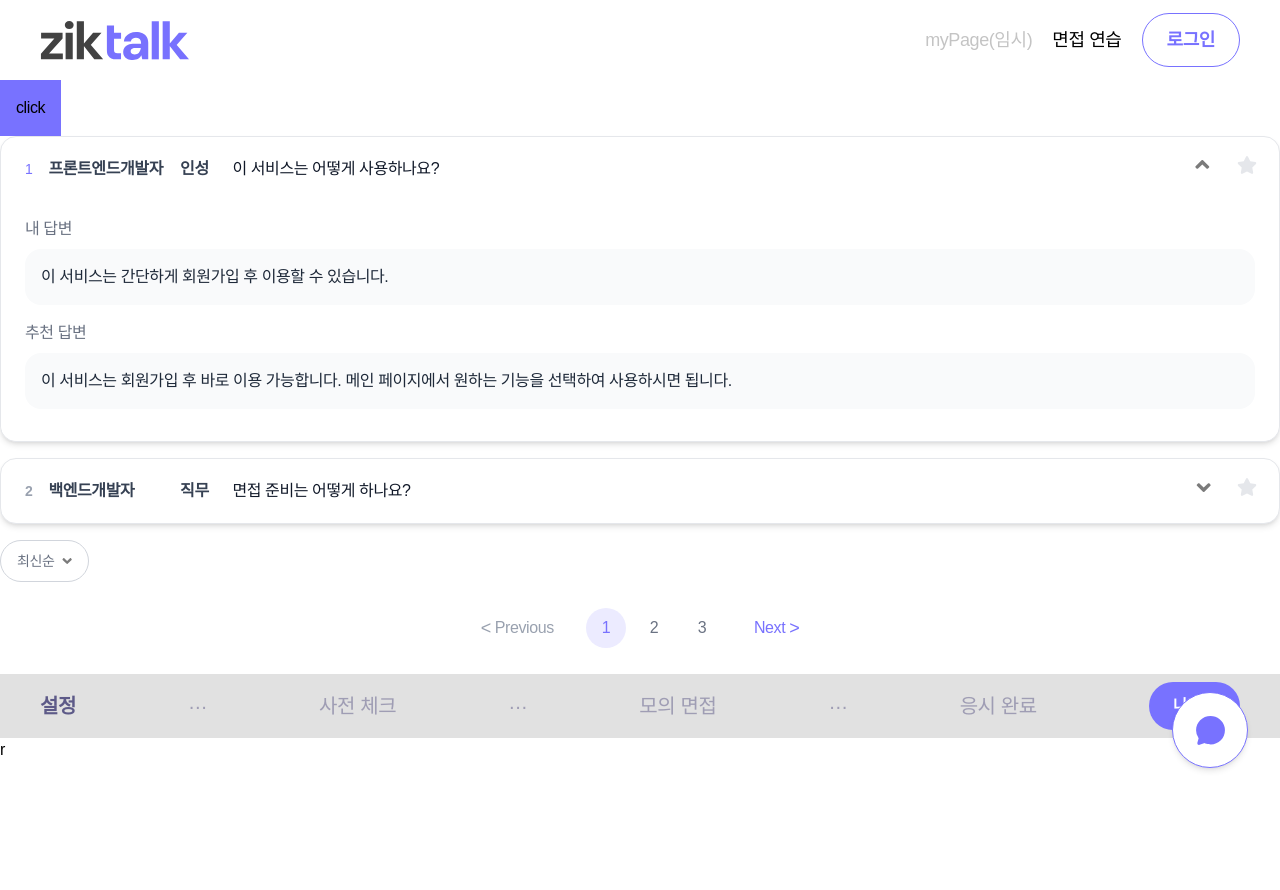
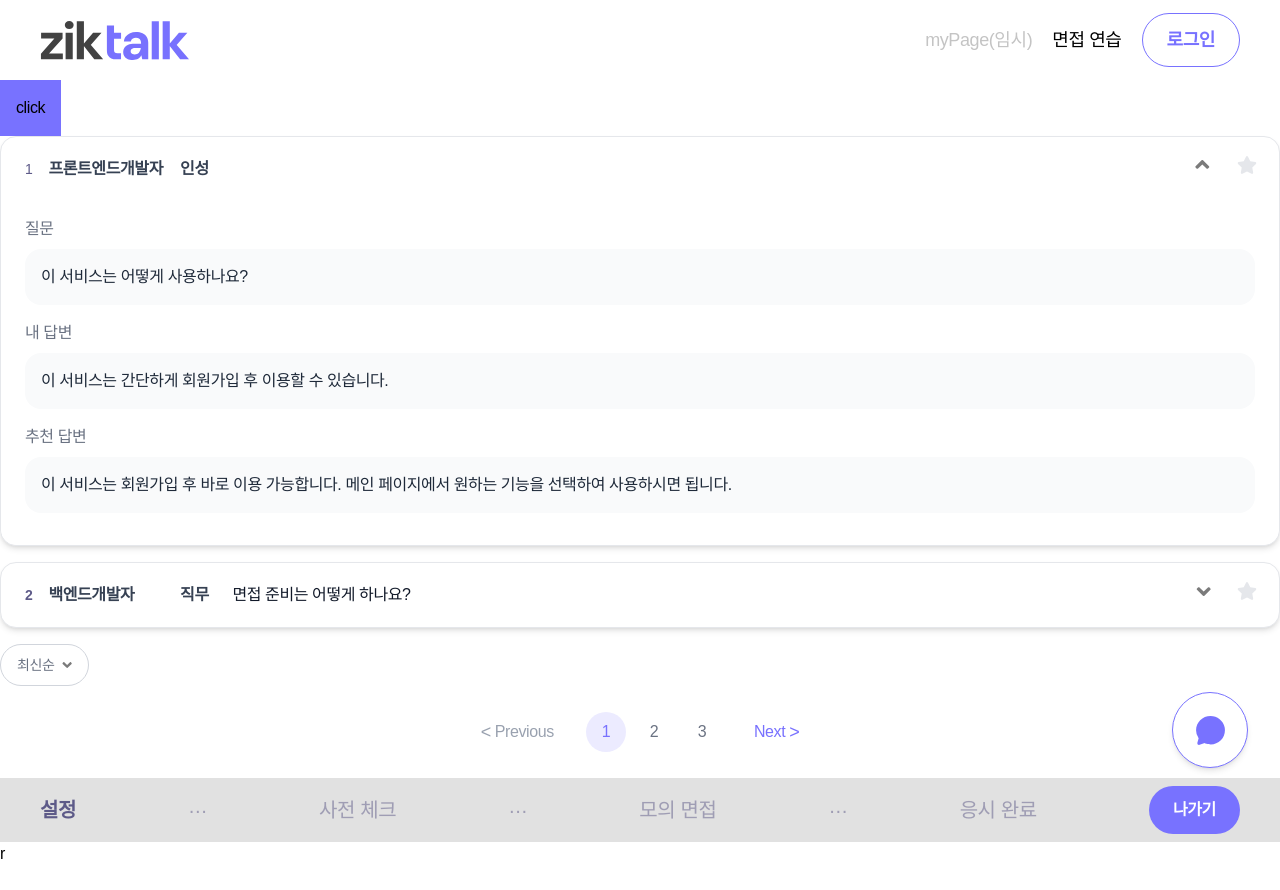
Before and after one commit to ko9612/ZikTalk, a React (Vite) app in the folder client/: page /test in a window 1280 px wide. Both pictures are taken after a click on the element 640 px from the left and 169 px from the top of the page. Shown: the top 890 px of the page. Built offline with nearby package versions, Linux system fonts and the light colour scheme.

Commit message:
faqitem 수정

```diff
--- a/client/src/components/common/FaqItem.jsx
+++ b/client/src/components/common/FaqItem.jsx
@@ -32,6 +32,11 @@ const FaqItem = ({
   const isExpanded =
     propIsExpanded !== undefined ? propIsExpanded : localIsExpanded;
 
+  const textColors = {
+    normal: "text-gray-700",
+    accent: "text-zik-main",
+  };
+
   /**
    * 토글 핸들러 - 외부 제어 또는 내부 상태 변경
    */
@@ -56,7 +61,7 @@ const FaqItem = ({
   return (
     <div className="mb-4">
       <div
-        className="relative overflow-hidden rounded-2xl border border-gray-200 bg-white shadow-md transition-all duration-300 cursor-pointer"
+        className="relative cursor-pointer overflow-hidden rounded-2xl border border-gray-200 bg-white shadow-md transition-all duration-300"
         onClick={handleToggle}
       >
         {/* 버튼 그룹: 오른쪽 상단에 고정 */}
@@ -96,7 +101,7 @@ const FaqItem = ({
             aria-label={isStarred ? "즐겨찾기 해제" : "즐겨찾기 추가"}
           >
             <FaStar
-              className={`h-4 w-4 transition-colors duration-300 ease-in-out sm:h-5 sm:w-5 ${isStarred ? "text-zik-main" : "text-gray-200"}`}
+              className={`h-4 w-4 transition-colors duration-300 ease-in-out sm:h-5 sm:w-5 ${isStarred ? textColors.accent : "text-gray-200"}`}
               style={{
                 transform: isStarred ? "scale(1.2)" : "scale(1)",
                 transition:
@@ -110,23 +115,30 @@ const FaqItem = ({
           {/* badge row */}
           <div className="flex min-w-0 items-center">
             <span
-              className={`text-xs font-bold text-gray-400 sm:text-sm ${isExpanded ? "text-zik-main font-medium" : ""}`}
+              className={`text-zik-text text-xs font-bold sm:text-sm ${isExpanded ? `${textColors.accent} font-medium` : ""}`}
             >
               {id}
             </span>
             {career && (
-              <div className="mr-2 ml-1 w-auto rounded-full px-1 py-0.5 text-center text-xs font-bold whitespace-nowrap text-gray-700 sm:mr-4 sm:ml-2 sm:w-[100px] sm:px-2 sm:py-1 sm:text-base">
+              <div
+                className={`mr-2 ml-1 w-auto rounded-full px-1 py-0.5 text-center text-xs font-bold whitespace-nowrap ${textColors.normal} sm:mr-4 sm:ml-2 sm:w-[100px] sm:px-2 sm:py-1 sm:text-base`}
+              >
                 {career}
               </div>
             )}
             {type && (
-              <div className="ml-1 w-auto rounded-full px-1 py-0.5 text-center text-xs font-bold text-gray-700 sm:ml-2 sm:w-[60px] sm:px-2 sm:py-1 sm:text-base">
+              <div
+                className={`ml-1 w-auto rounded-full px-1 py-0.5 text-center text-xs font-bold ${textColors.normal} sm:ml-2 sm:w-[60px] sm:px-2 sm:py-1 sm:text-base`}
+              >
                 {type}
               </div>
             )}
           </div>
-          {/* question */}
-          <div className="mt-1 min-w-0 flex-1 text-sm font-medium break-words whitespace-normal text-gray-900 sm:mt-0 sm:ml-2 sm:text-base">
+          <div
+            className={`mt-1 min-w-0 flex-1 text-sm font-medium break-words whitespace-normal text-gray-900 sm:mt-0 sm:ml-2 sm:text-base transition-all duration-500 ease-in-out ${
+              isExpanded ? "max-h-0 opacity-0" : "max-h-[1000px] opacity-100"
+            }`}
+          >
             {question}
           </div>
         </div>
@@ -140,13 +152,26 @@ const FaqItem = ({
           style={{ willChange: "max-height, opacity, padding" }}
           onClick={(e) => e.stopPropagation()}
         >
+          {/* 추가된 부분: 질문 섹션 */}
+          <div className="mb-3 sm:mb-4">
+            <div className={`mb-1 text-sm font-medium text-gray-500 sm:mb-2 sm:text-base`}>
+              질문
+            </div>
+            <div className={`rounded-2xl  bg-gray-50  p-3 text-sm text-gray-800 sm:p-4 sm:text-base`}>
+              {question}
+            </div>
+          </div>
           {/* 답변 섹션 */}
           {answer && (
             <div className="mb-3 sm:mb-4">
-              <div className="mb-1 text-sm font-medium text-gray-500 sm:mb-2 sm:text-base">
+              <div
+                className={`mb-1 text-sm font-medium text-gray-500 sm:mb-2 sm:text-base`}
+              >
                 내 답변
               </div>
-              <div className="rounded-2xl bg-gray-50 p-3 text-sm text-gray-800 sm:p-4 sm:text-base">
+              <div
+                className={`rounded-2xl bg-gray-50 p-3 text-sm text-gray-800 sm:p-4 sm:text-base`}
+              >
                 {answer}
               </div>
             </div>
@@ -154,10 +179,14 @@ const FaqItem = ({
           {/* 추천 답변 섹션 */}
           {recommendation && (
             <div className="mb-3 sm:mb-4">
-              <div className="mb-1 text-sm font-medium text-gray-500 sm:mb-2 sm:text-base">
+              <div
+                className={`mb-1 text-sm font-medium text-gray-500 sm:mb-2 sm:text-base`}
+              >
                 추천 답변
               </div>
-              <div className="rounded-2xl bg-gray-50 p-3 text-sm text-gray-800 sm:p-4 sm:text-base">
+              <div
+                className={`rounded-2xl bg-gray-50 p-3 text-sm text-gray-800 sm:p-4 sm:text-base`}
+              >
                 {recommendation}
               </div>
             </div>
```
